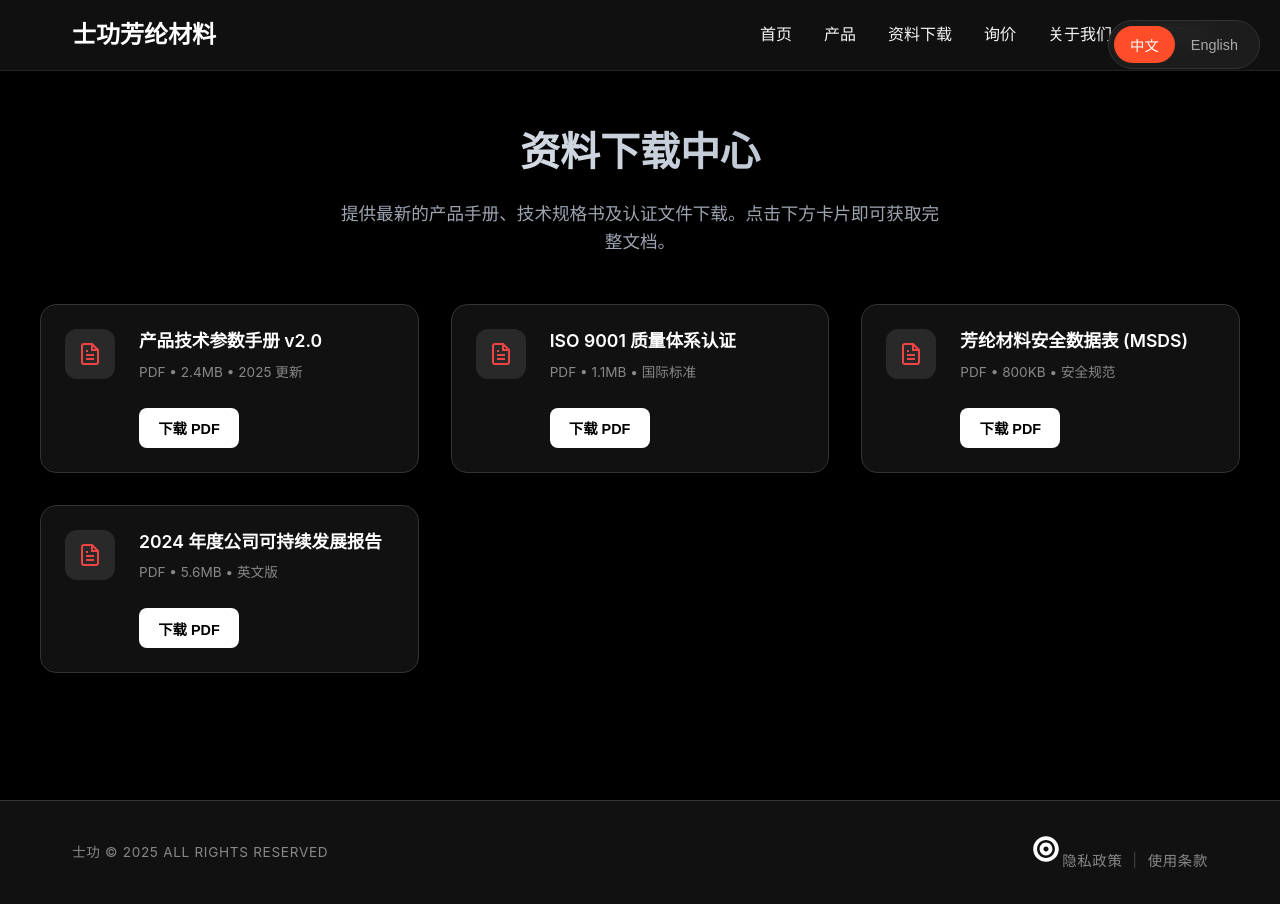
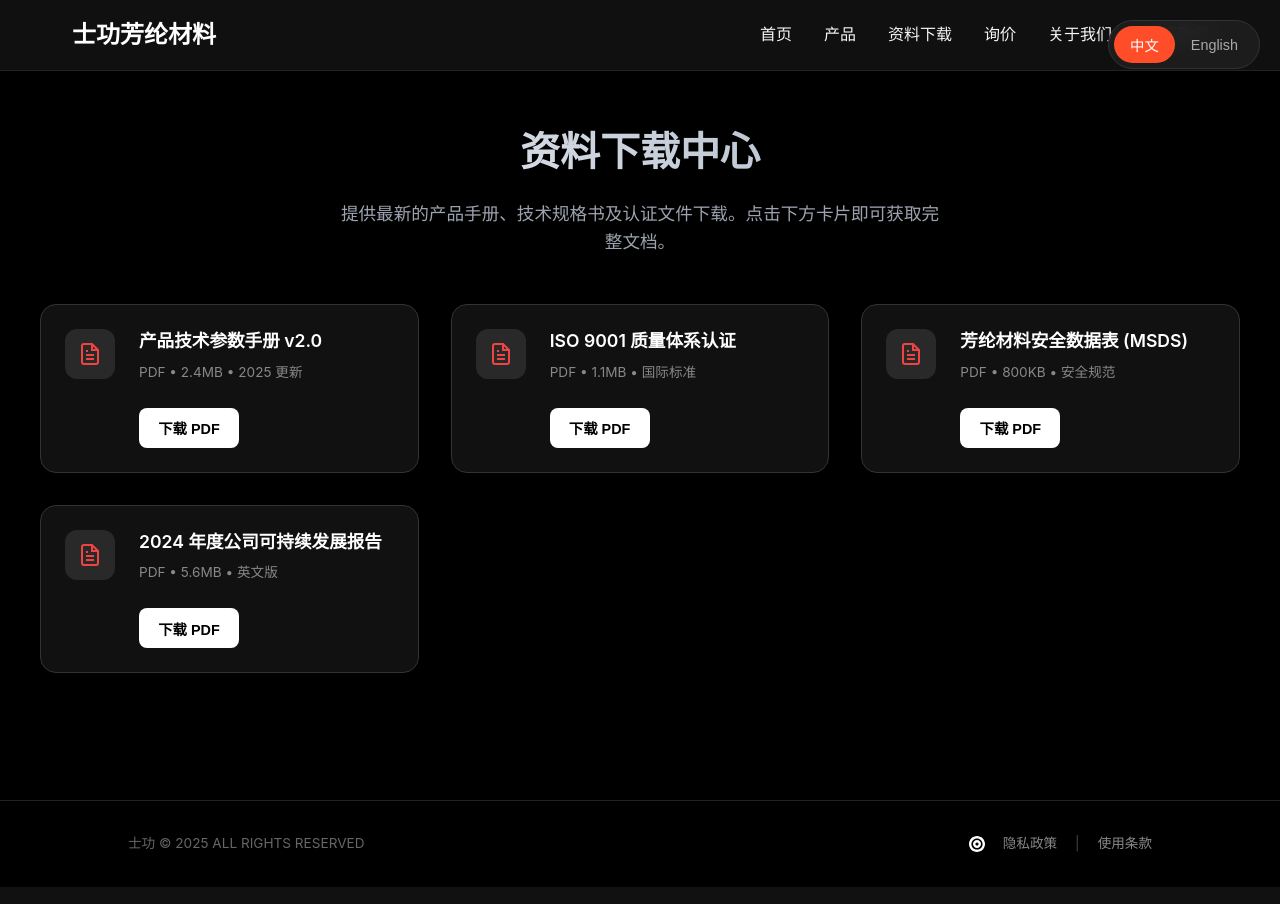
Before and after one commit to 137thphxx/new_try, a React (Vite) app in the folder my-modern-webapp/: page /downloads in a window 1280 px wide. Built offline with nearby package versions, Linux system fonts and the light colour scheme.

Commit message:
update style of foot

```diff
--- a/my-modern-webapp/src/components/Footer/Footer.module.css
+++ b/my-modern-webapp/src/components/Footer/Footer.module.css
@@ -1,69 +1,62 @@
-/* Footer Section */
-.site-footer {
-  background-color: #111111; /* 与 body 背景色一致 */
-  border-top: 1px solid #333; /* 在页脚顶部添加一条分割线 */
-  padding: 2rem 0;
-  color: #888; /* 页脚文字颜色稍暗，以示区分 */
+.footer {
+  /* 核心布局：左右两端对齐 + 垂直居中 */
+  display: flex;
+  justify-content: space-between;
+  align-items: center;
+
+  /* 间距和背景 */
+  padding: 2rem 10%; /* 左右留出 10% 的余地，防止太靠边 */
+  background-color: #000;
+  border-top: 1px solid #222;
+  color: #666;
   font-size: 0.85rem;
-  text-transform: uppercase; /* 文字大写，符合参考图风格 */
-  letter-spacing: 0.05em;
 }
 
-.footer-content {
-  max-width: 1200px;
-  margin: 0 auto;
-  padding: 0 2rem;
-  display: flex;
-  justify-content: space-between; /* 关键：让三部分在容器内均匀分布 */
-  align-items: center;
+/* 左侧版权信息 */
+.copyright {
+  /* 防止文字换行破坏布局 */
+  white-space: nowrap;
 }
 
-.footer-left {
-  flex: 1; /* 占据左侧空间 */
-  text-align: left;
+/* 右侧链接区域容器 */
+.links {
+  display: flex;
+  align-items: center; /* 让图标、分隔符、文字都垂直居中 */
+  gap: 0.5rem; /* 元素之间的间距 */
 }
 
-.footer-center {
-  flex: 0 0 auto; /* Logo 不伸缩，保持原始大小 */
-}
-
-.footer-right {
-  flex: 1; /* 占据右侧空间 */
-  text-align: right;
-  display: flex;
-  justify-content: flex-end;
-  gap: 1.5rem; /* 链接之间的间距 */
-}
-
-.footer-right a {
+/* 链接本身 */
+.link {
   color: #888;
   text-decoration: none;
-  transition: color 0.3s ease;
-}
-
-.footer-right a:hover {
-  color: #ffffff; /* 鼠标悬停时变亮 */
-}
-
-/* 链接的基础样式 */
-.link {
-  color: #888; /* 默认灰色，低调一点 */
-  text-decoration: none; /* 去掉默认下划线 */
-  font-size: 0.9rem;
-  transition: color 0.3s ease;
+  transition: color 0.2s;
   cursor: pointer;
 }
 
-/* 鼠标悬停时的效果 */
 .link:hover {
-  color: #fff; /* 悬停变亮白 */
-  text-decoration: underline; /* 悬停出现下划线 */
+  color: #fff;
+  text-decoration: underline;
 }
 
-/* 如果你想让它们横向排列 */
-.links {
-  display: flex;
-  justify-content: center;
-  align-items: center;
-  margin-top: 1rem;
+/* 如果那个圆圈图标是 SVG，限制一下它的大小，防止被撑大 */
+.links svg {
+  width: 20px;
+  height: 20px;
+  display: block; /* 消除图片底部的默认间隙 */
 }
+
+/* --- 手机端适配 --- */
+/* 当屏幕小于 768px 时，变成上下排列 */
+@media (max-width: 768px) {
+  .footer {
+    flex-direction: column; /* 上下排列 */
+    gap: 1.5rem; /* 增加上下间距 */
+    padding: 2rem 1rem;
+    text-align: center;
+  }
+
+  .links {
+    justify-content: center;
+    width: 100%;
+  }
+}
--- a/my-modern-webapp/src/components/Footer/index.tsx
+++ b/my-modern-webapp/src/components/Footer/index.tsx
@@ -1,15 +1,17 @@
 import React from 'react';
+import { Link } from 'react-router-dom';
 import { useLanguage } from '../../context/LanguageContext';
-import { Link } from 'react-router-dom';
 import styles from './Footer.module.css';
 
+// 1. 定义 Logo 图标组件
 const LogoIcon = () => (
   <svg
-    width="32"
-    height="32"
+    width="24"  // 我稍微调小了一点点(从32改到24)，这样在页脚看起来更精致，您可以随时改回32
+    height="24"
     viewBox="0 0 100 100"
     fill="none"
     xmlns="http://www.w3.org/2000/svg"
+    style={{ display: 'block' }} // 防止由于行内元素导致的垂直对齐微小偏差
   >
     <path
       d="M50 10C27.9 10 10 27.9 10 50C10 72.1 27.9 90 50 90C72.1 90 90 72.1 90 50C90 27.9 72.1 10 50 10ZM50 78C34.5 78 22 65.5 22 50C22 34.5 34.5 22 50 22C65.5 22 78 34.5 78 50C78 65.5 65.5 78 50 78Z"
@@ -22,38 +24,33 @@ const LogoIcon = () => (
   </svg>
 );
 
-
 const Footer: React.FC = () => {
   const { t } = useLanguage();
-  const currentYear = new Date().getFullYear();
+  const currentYear = new Date().getFullYear(); // 自动获取年份
 
   return (
-
-    // 错误: styles.sitefooter -> 正确: styles.siteFooter
-    <footer className={styles['site-footer']}>
-      {/* 同样修正以下所有类名 */}
-      <div className={styles['footer-content']}>
-        <div className={styles['footer-left']}>
-          {/* 版权信息将根据年份自动更新 */}
+    <footer className={styles.footer}>
+      {/* 左侧：版权信息 */}
+      <div className={styles.copyright}>
         士功 © {currentYear} ALL RIGHTS RESERVED
       </div>
-        <div className={styles['footer-center']}>
-          {/* Logo 位置 */}
+
+      {/* 右侧：链接区域 */}
+      <div className={styles.links}>
+        {/* 2. 在这里放入图标 */}
+        <div style={{ marginRight: '0.5rem', display: 'flex', alignItems: 'center' }}>
           <LogoIcon />
         </div>
-        <div className={styles.links}>
+
         <Link to="/privacy" className={styles.link}>
-            {/* 3. 使用双语 */}
           {t('隐私政策', 'Privacy Policy')}
         </Link>
 
         <span style={{ margin: '0 10px', color: '#444' }}>|</span>
 
         <Link to="/terms" className={styles.link}>
-            {/* 3. 使用双语 */}
           {t('使用条款', 'Terms of Use')}
         </Link>
-        </div>
       </div>
     </footer>
   );
```
Lines whose indentation alone changed are shown as unchanged.
